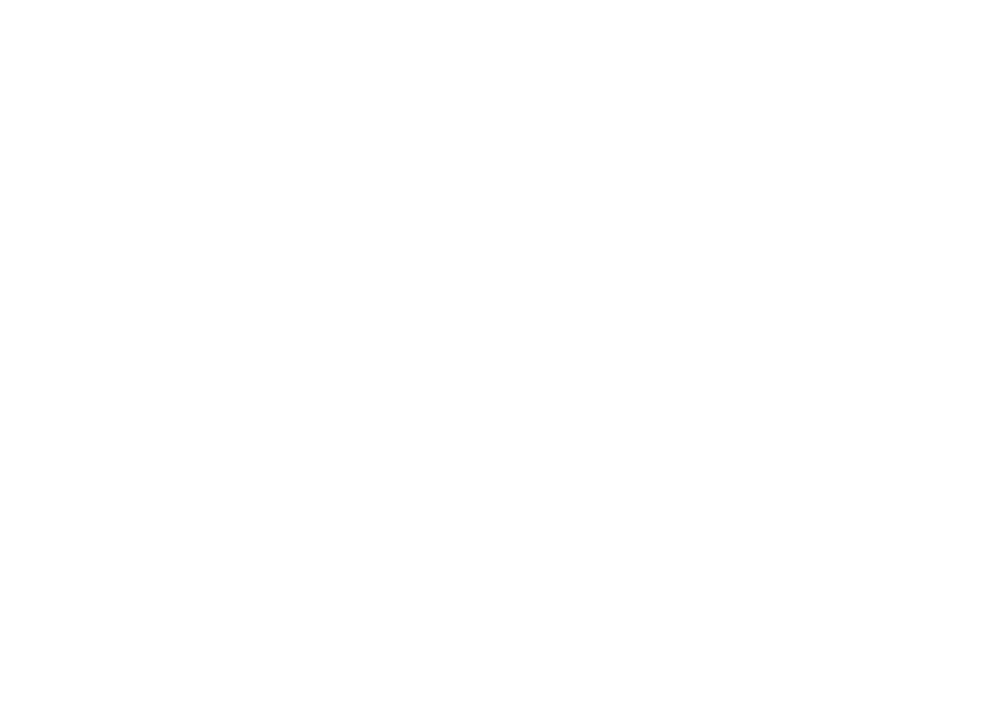
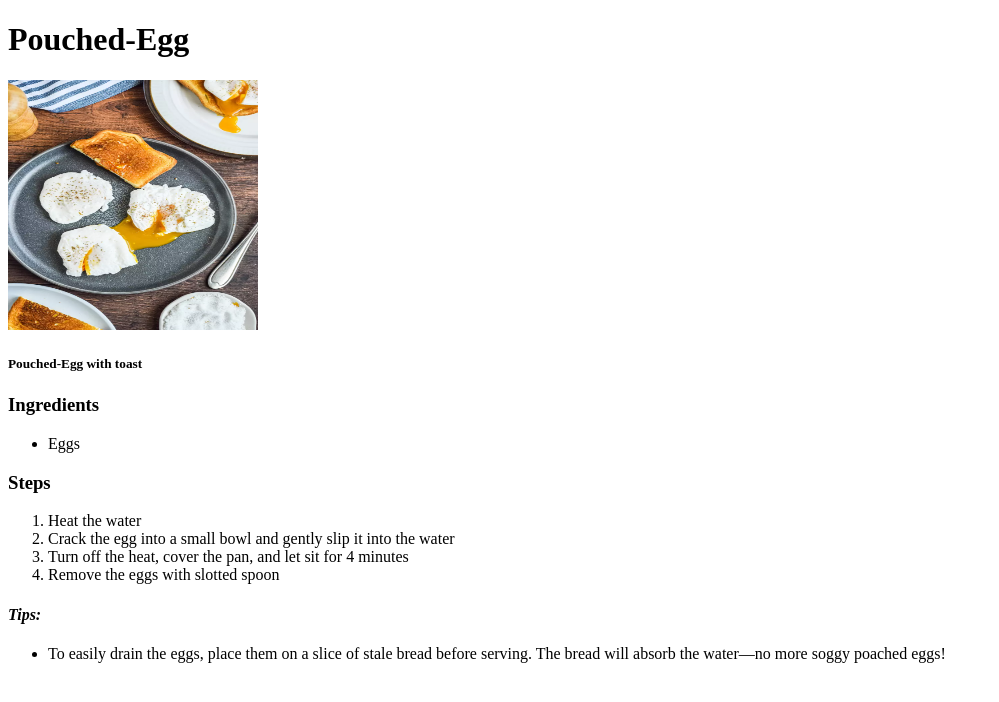
Before and after one commit to KingMufassa/odin-recipes, a plain HTML site: page recipes/pouched-eggs.html in a window 1280 px wide. Shown: the whole page, without its empty margins (0-999 px from the left). Drawn offline with Linux system fonts and the light colour scheme.

Commit message:
Third Recipe Page (Pouched Egg) and Index Update

```diff
--- a/recipes/pouched-eggs.html
+++ b/recipes/pouched-eggs.html
@@ -0,0 +1,33 @@
+<!DOCTYPE html>
+
+<html lang="en">
+    <head>
+        <meta charset="utf-8">
+        <title>Pouched-Egg</title>
+    </head>
+
+    <body>
+        <h1>Pouched-Egg</h1>
+        <img src="../images/Egg.jpeg" alt="Pouched-Egg" width="250" height="250">
+        <h5>Pouched-Egg with toast</h5>
+
+        <h3>Ingredients</h3>
+        <ul>
+            <li>Eggs</li>
+        </ul>
+
+        <h3>Steps</h3>
+        <ol>
+            <li>Heat the water</li>
+            <li>Crack the egg into a small bowl and gently slip it into the water</li>
+            <li>Turn off the heat, cover the pan, and let sit for 4 minutes</li>
+            <li>Remove the eggs with slotted spoon</li>
+        </ol>
+
+        <h4><em>Tips:</em></h4>
+        <ul>
+            <li>To easily drain the eggs, place them on a slice of stale bread before serving.
+             The bread will absorb the water—no more soggy poached eggs!</li>
+        </ul>
+    </body>
+</html>
```
Also changed, not shown: index.html (+5 -1 lines), images/Egg.jpeg (added).
